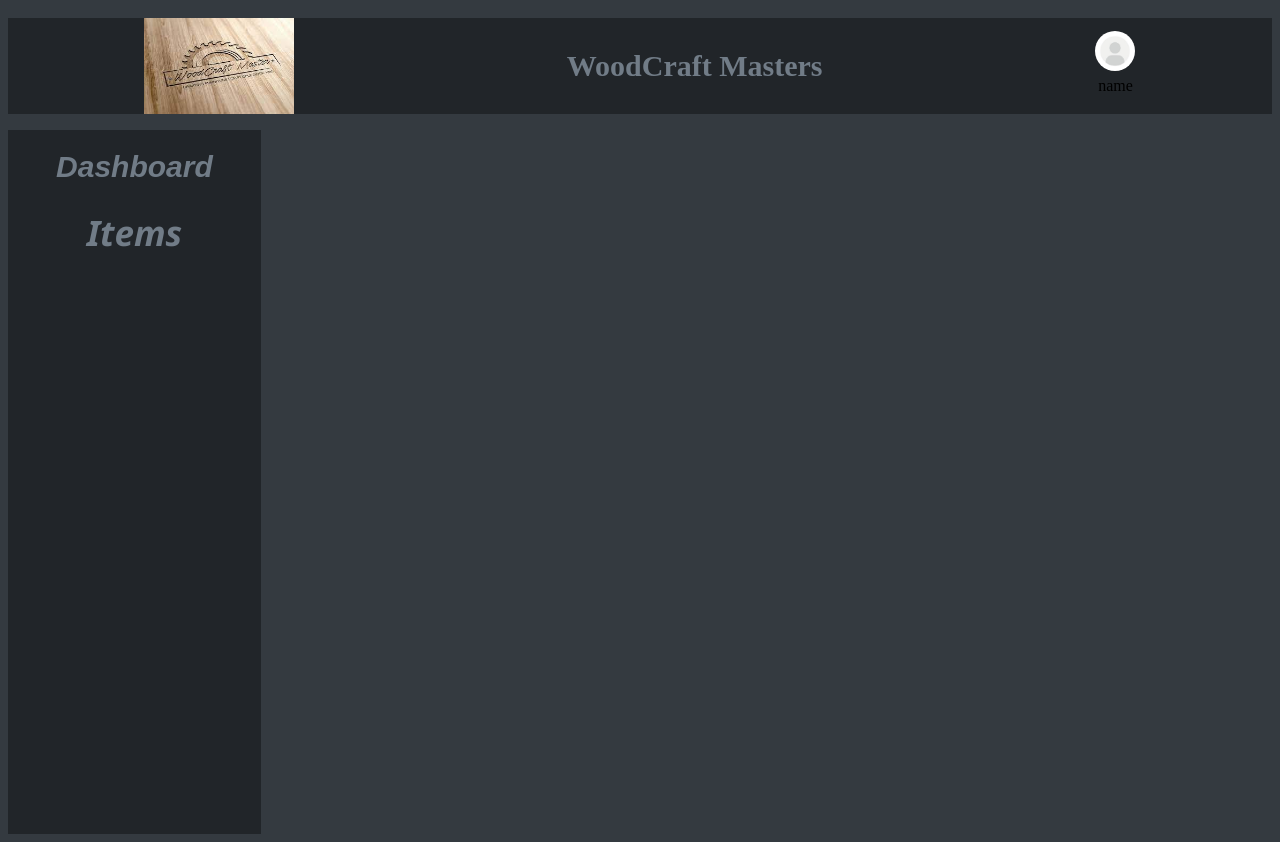
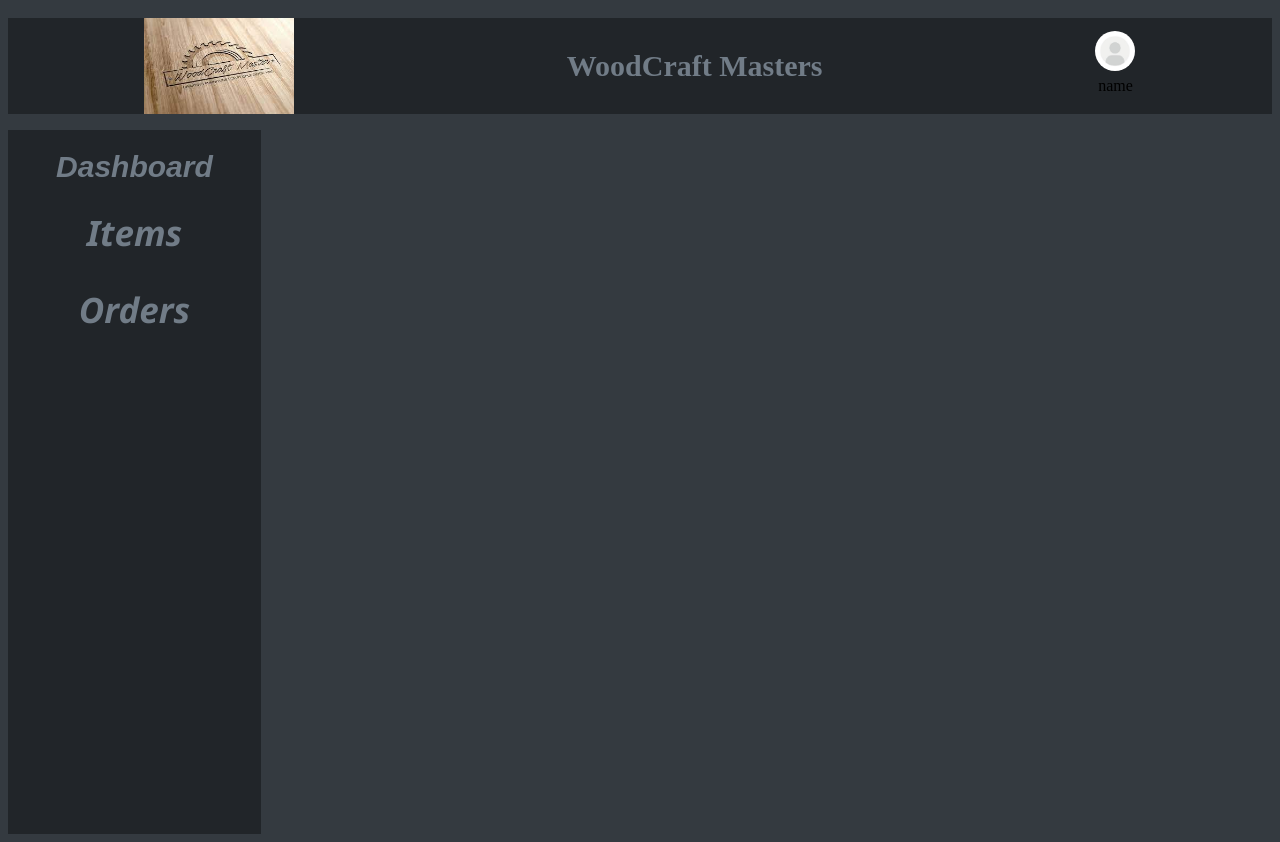
Before and after one commit to Ndigithe-john/CarpentryConnect, a React (Create React App) app in the folder frontend/: page /dashboard in a window 1280 px wide. Built offline with nearby package versions, Linux system fonts and the light colour scheme.

Commit message:
added orders div

```diff
--- a/frontend/src/components/Dashboard.js
+++ b/frontend/src/components/Dashboard.js
@@ -5,8 +5,12 @@ import profile from "../assets/profile.jpg";
 
 const Dashboard = () => {
   const [openItems, setOpenItems] = useState(false);
+  const [openOrders, setOpenOrders] = useState(false);
   function handleOpenItems() {
     setOpenItems((prevState) => !prevState);
+  }
+  function handleOpenOrders() {
+    setOpenOrders((prev) => !prev);
   }
   return (
     <div className="container_dashboard">
@@ -33,6 +37,15 @@ const Dashboard = () => {
               </div>
             )}
           </div>
+          <div className="about_items">
+            <h3 onClick={handleOpenOrders}>Orders</h3>
+            {openOrders && (
+              <div className="items_properties">
+                <h5>Pending Approval</h5>
+                <h5>Approved</h5>
+              </div>
+            )}
+          </div>
         </div>
         <div className="dashboard_main_container"></div>
       </div>
```
